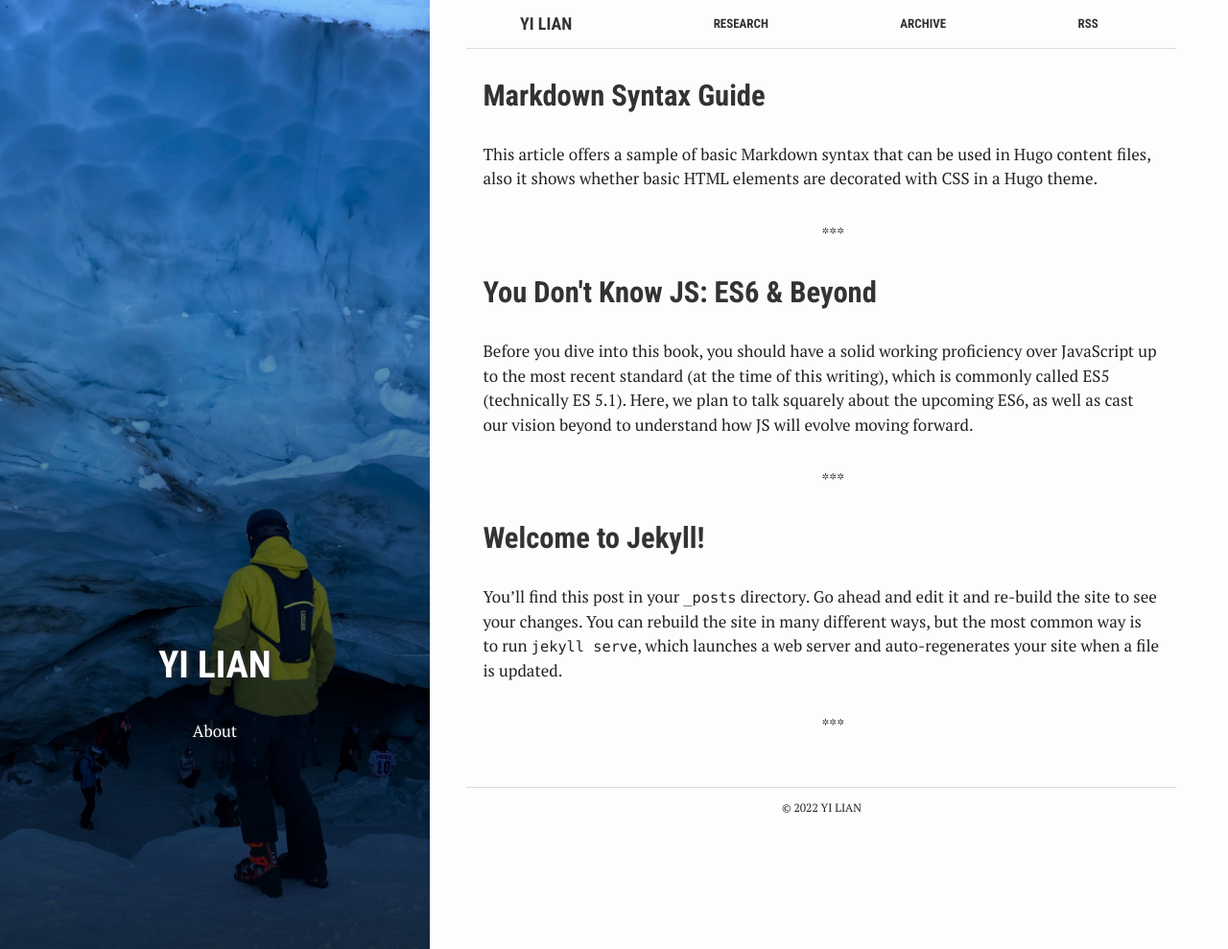
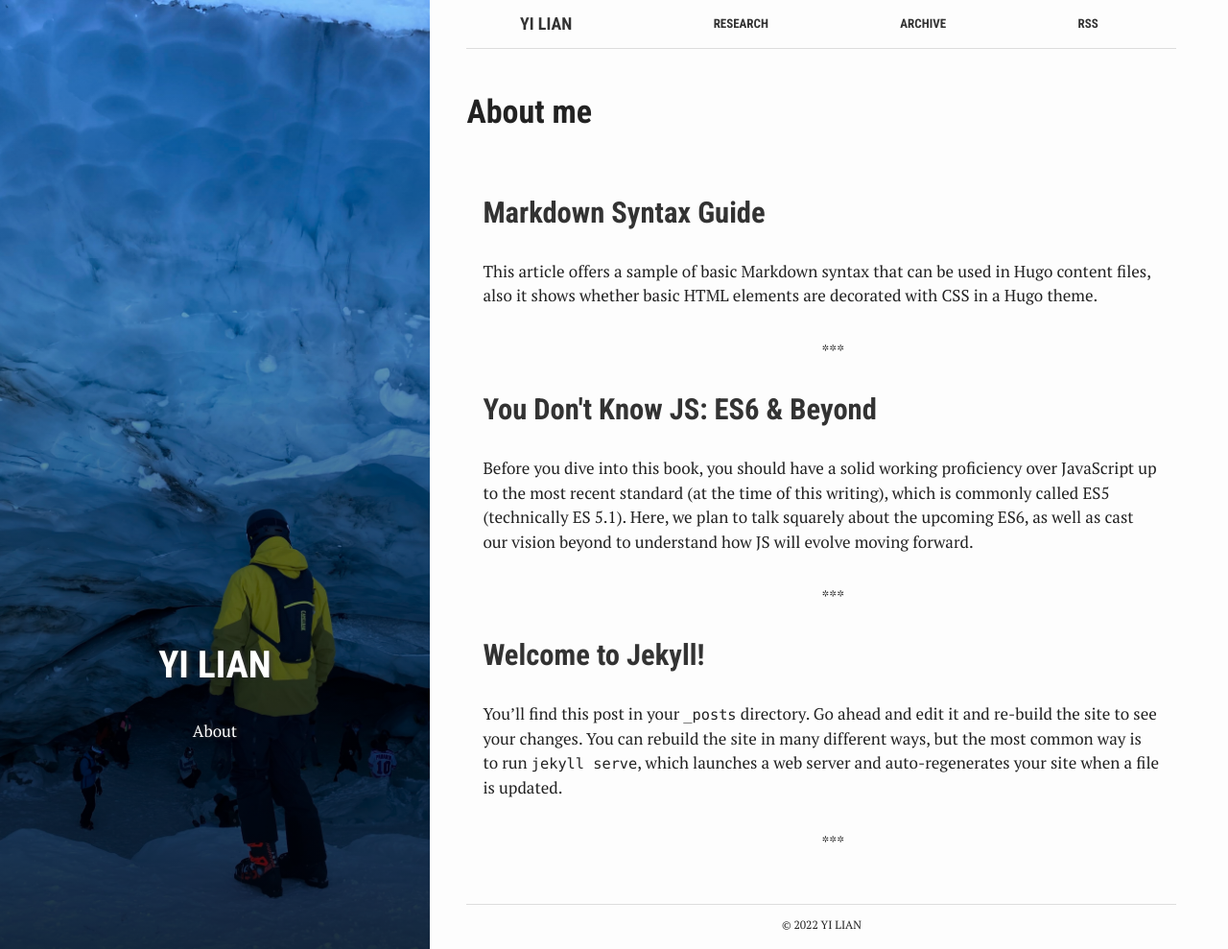
Before and after one commit to ly129/ly129.github.io, a Jekyll site: the page built from index.html, in a window 1280 px wide and 989 px high. Shown: the whole window at 96% size. Built offline with Jekyll 4.4.1, drawn with Linux system fonts in a browser that asks for light colours.

Commit message:
static header & about me header in index.html

```diff
--- a/_sass/_layout.scss
+++ b/_sass/_layout.scss
@@ -73,7 +73,7 @@
 * ========================================================================== */
 .main-header {
   background-color: #fdfdfd;
-  position: fixed;
+  position: static;
   z-index: 100;
   width: 100%;
   top: 0;
--- a/_sass/_media-queries.scss
+++ b/_sass/_media-queries.scss
@@ -110,7 +110,7 @@
   }
 
   .main-header {
-    position: fixed;
+    position: static;
   }
 
   .nav-main {
--- a/index.html
+++ b/index.html
@@ -6,7 +6,7 @@
 summary: "About"
 ---
 
-## About me
+<h1>About me</h1>
 
 {% for post in site.posts limit: 5 %}
   <article class="index-page">
```
